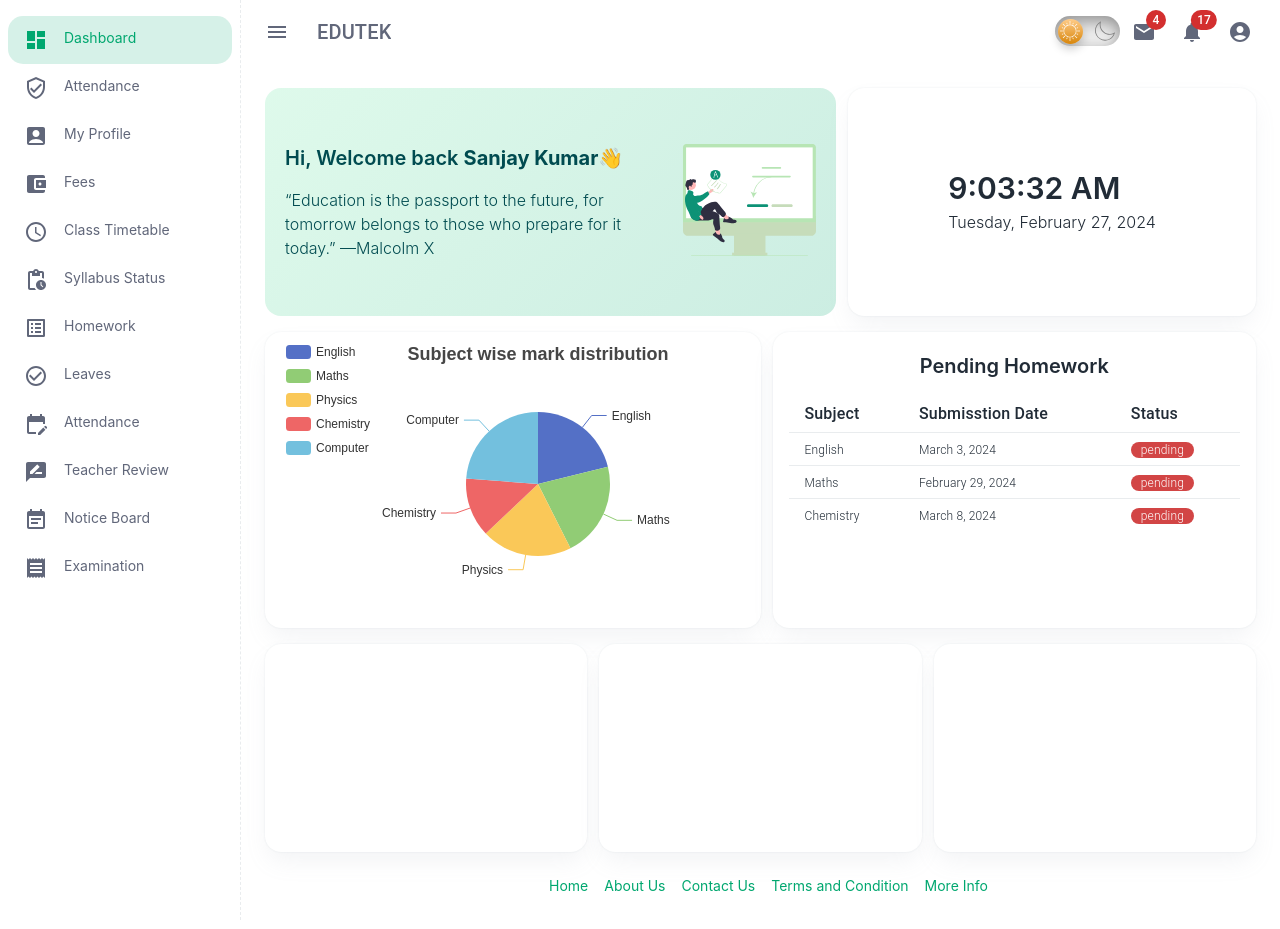
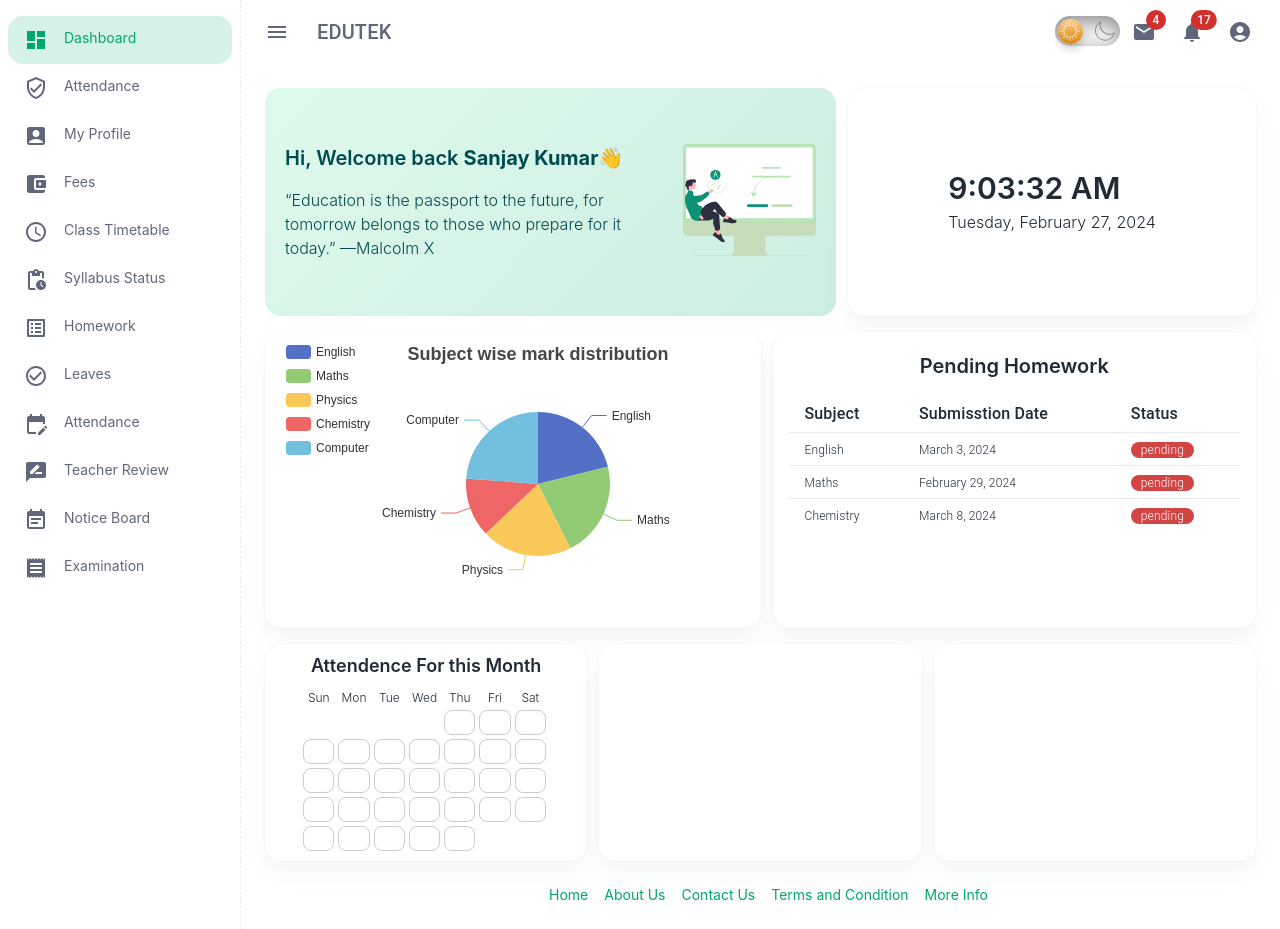
Before and after one commit to sanjayKumar-dev/edutek, a React (Create React App) app: page / in a window 1280 px wide. Built offline with nearby package versions, Linux system fonts and the light colour scheme.

Commit message:
Added moment js and added attendence for current month also code cleaning

```diff
--- a/package.json
+++ b/package.json
@@ -11,6 +11,7 @@
     "@testing-library/react": "^13.4.0",
     "@testing-library/user-event": "^13.5.0",
     "echarts": "^5.5.0",
+    "moment": "^2.30.1",
     "react": "^18.2.0",
     "react-dom": "^18.2.0",
     "react-router-dom": "^6.22.1",
--- /dev/null
+++ b/src/component/attendence/Attendance.css
@@ -0,0 +1,39 @@
+.calendar {
+  width: 250px;
+  margin: 0 auto;
+}
+
+.month-header {
+  text-align: center;
+}
+
+.day-boxes {
+  display: flex;
+  flex-wrap: wrap;
+}
+
+.day-box {
+  width: calc(100% / 8);
+  height: 25px;
+  border: 1px solid #ccc;
+  text-align: center;
+  /* line-height: 25px; */
+  cursor: pointer;
+  margin: 2px;
+  border-radius: 8px;
+}
+
+.day-box-borderless {
+  width: calc(100% / 8);
+  height: 25px;
+  text-align: center;
+  margin: 2px;
+}
+.week-day {
+  width: calc(100% / 8);
+  text-align: center;
+  margin: 2px;
+}
+.absent {
+  background-color: red;
+}
--- /dev/null
+++ b/src/component/attendence/Attendance.jsx
@@ -0,0 +1,59 @@
+import React from 'react'
+import moment from 'moment'
+import './Attendance.css'
+import { Tooltip } from '@mui/material'
+
+
+const Attendance = () => {
+
+    const renderDayBox = (day, index) => {
+        return (
+            <Tooltip title={day ? day.format('MMMM DD YYYY') : ''} arrow>
+                <div key={index} className={day ? 'day-box' : 'day-box-borderless'}>
+                    {/* {day ? day.date() : ''} */}
+                </div>
+            </Tooltip>
+        )
+    }
+
+    const getDaysInMonth = () => {
+        const daysInMonth = []
+        const totalDays = new Date(
+            new Date().getFullYear(),
+            new Date().getMonth() + 1,
+            0
+        ).getDate()
+
+        const firstWeekDay = moment().startOf('month').weekday()
+        console.log('moment().startOf()', moment().startOf('month'));
+
+        for (let i = 0; i < firstWeekDay; i++) {
+            daysInMonth.push(null)
+        }
+        for (let i = 0; i < totalDays; i++) {
+            daysInMonth.push(moment().startOf('month').add(i, 'days'))
+        }
+
+        return daysInMonth
+    }
+
+    const weekDays = ['Sun', 'Mon', 'Tue', 'Wed', 'Thu', 'Fri', 'Sat']
+
+    return (
+        <div className="calendar">
+            <div>
+                <h1 className='text-center font-semibold text-lg pb-2'>Attendence For this Month</h1>
+            </div>
+            <div className='flex'>
+                {
+                    weekDays.map((day, i) => <div className='week-day font-light text-xs' key={i}>{day}</div>)
+                }
+            </div>
+            <div className="day-boxes">
+                {getDaysInMonth().map((day, index) => renderDayBox(day, index))}
+            </div>
+        </div>
+    )
+}
+
+export default Attendance
--- a/src/component/student/Student.jsx
+++ b/src/component/student/Student.jsx
@@ -5,6 +5,7 @@ import DayInfo from '../dayInfo/DayInfo'
 import PieChart from '../chart/PieChart'
 import Homework from './Homework'
 import { HomeworkPendingHeader, HomeworkPendingLists } from '../../mock-data/HomeworkMock'
+import Attendance from '../attendence/Attendance'
 
 const Student = () => {
     return (
@@ -26,13 +27,13 @@ const Student = () => {
                 </div>
             </div>
             <div className='flex'>
-                <div className='w-4/12 card-container px-4 pt-2 h-52'>
+                <div className='w-4/12 card-container px-4 pt-2 py-2'>
+                    <Attendance />
+                </div>
+                <div className='w-4/12 card-container px-4 pt-2  ms-3'>
 
                 </div>
-                <div className='w-4/12 card-container px-4 pt-2 h-52 ms-3'>
-
-                </div>
-                <div className='w-4/12 card-container px-4 pt-2 h-52 ms-3'>
+                <div className='w-4/12 card-container px-4 pt-2 ms-3'>
 
                 </div>
             </div>
--- a/src/index.css
+++ b/src/index.css
@@ -7,7 +7,6 @@
   --body_color: black;
   --link_color: navy;
   --icon_color: #61677a;
-  /* --header_shadow: rgba(149, 157, 165, 0.2) 0px 8px 24px; */
   --header_shadow: none;
   --card_background: rgb(255, 255, 255);
   --card_text_color: rgb(33, 43, 54);
@@ -15,14 +14,11 @@
     rgba(145, 158, 171, 0.12) 0px 12px 24px -4px;
 }
 
-/* box-shadow:  */
-
 [data-theme="dark"] {
   --body_background: rgb(22, 28, 36);
   --body_color: white;
   --link_color: cyan;
   --icon_color: #b4b4b8;
-  /* --header_shadow: rgba(149, 157, 165, 0.2) 0px 4px 24px; */
   --header_shadow: none;
   --card_background: rgb(33, 43, 54);
   --card_text_color: rgb(255, 255, 255);
```
Also changed, not shown: 1 other file (tests, documents, lock files or other folders).
